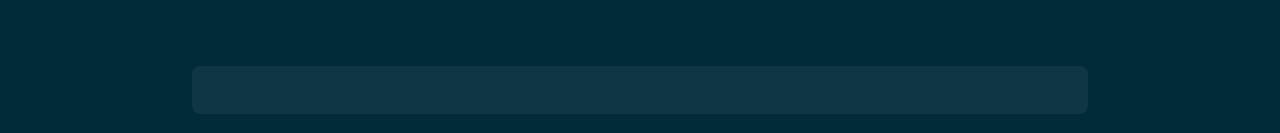
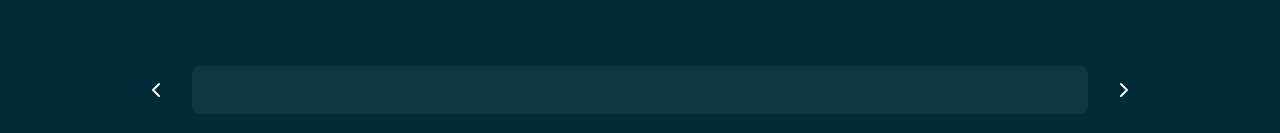
Before and after one commit to kdotzlaw/website, a React (Create React App) app in the folder portfolio-website/: page / in a window 1280 px wide. Both pictures are taken after a click on the element "React". Shown: the part 2174-2307 px from the top of the page. Built offline with nearby package versions, Linux system fonts and the light colour scheme.

Commit message:
chevron arrows display on carousel

```diff
--- a/portfolio-website/src/components/Projects.js
+++ b/portfolio-website/src/components/Projects.js
@@ -1,5 +1,5 @@
 import React, { useState } from 'react';
-import { chevronLeft, chevronRight} from 'lucide-react';
+import { ChevronLeft, ChevronRight} from 'lucide-react';
 
 //Image imports
 /*import esnImage from '../img/esn.JPG';
@@ -89,7 +89,7 @@ const Projects = () => {
                 <div className="container mx-auto text-center ">
                     <h1 className='text-6xl font-bold mb-12'>Projects</h1>
                     {/*Project Category Tiles*/}
-                    <div id='prokect-tiles' className='grid grid-cols-2 md:grid-cols-4 gap-6 p-6'>
+                    <div id='project-tiles' className='grid grid-cols-2 md:grid-cols-4 gap-6 p-6'>
                         {categories.map((category, index)=>(
                             <div key={category.id} onClick={()=>{
                                 setSelectedCategory(category.id, index);
@@ -111,7 +111,7 @@ const Projects = () => {
                     {selectedCategory && (
                         <div className='mt-12 relative'>
                             <div className='flex items-center justify-center gap-4'>
-                                <button onClick={prevSlide} className='p-2 rounded-full bg-teal bg-opacity-20 hover:bg-opacity-30'><chevronLeft className="w-6 h-6" /></button>
+                                <button onClick={prevSlide} className='p-2 rounded-full bg-teal bg-opacity-20 hover:bg-opacity-30'><ChevronLeft className="w-6 h-6" /></button>
                                 <div className="w-full max-w-4xl bg-white bg-opacity-5 rounded-lg p-6">
                                     {getProjectsInCategory(selectedCategory)[currIndex] && (
                                             <div className='flex flex-col md:flex-row gap-8'>
@@ -161,7 +161,7 @@ const Projects = () => {
                                             </div>
                                     ) }
                                 </div> {/*End Carousel Content*/}
-                                <button onClick={nextSlide} className='p-2 rounded-full bg-teal bg-opacity-20 hover:bg-opacity-30'><chevronRight className="w-6 h-6" /></button>
+                                <button onClick={nextSlide} className='p-2 rounded-full bg-teal bg-opacity-20 hover:bg-opacity-30'><ChevronRight className="w-6 h-6" /></button>
                             </div>
                         </div>
                     )}
```
